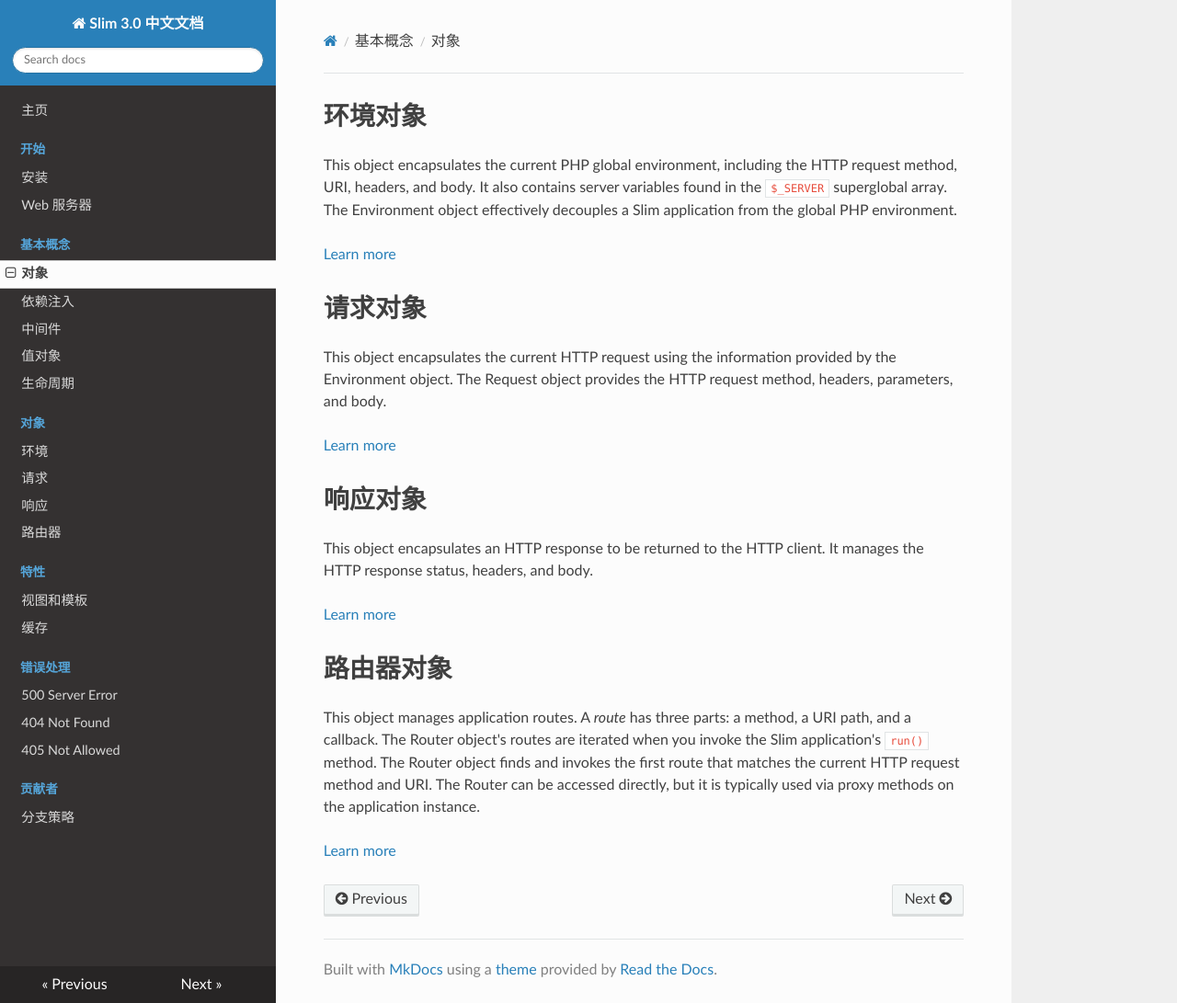
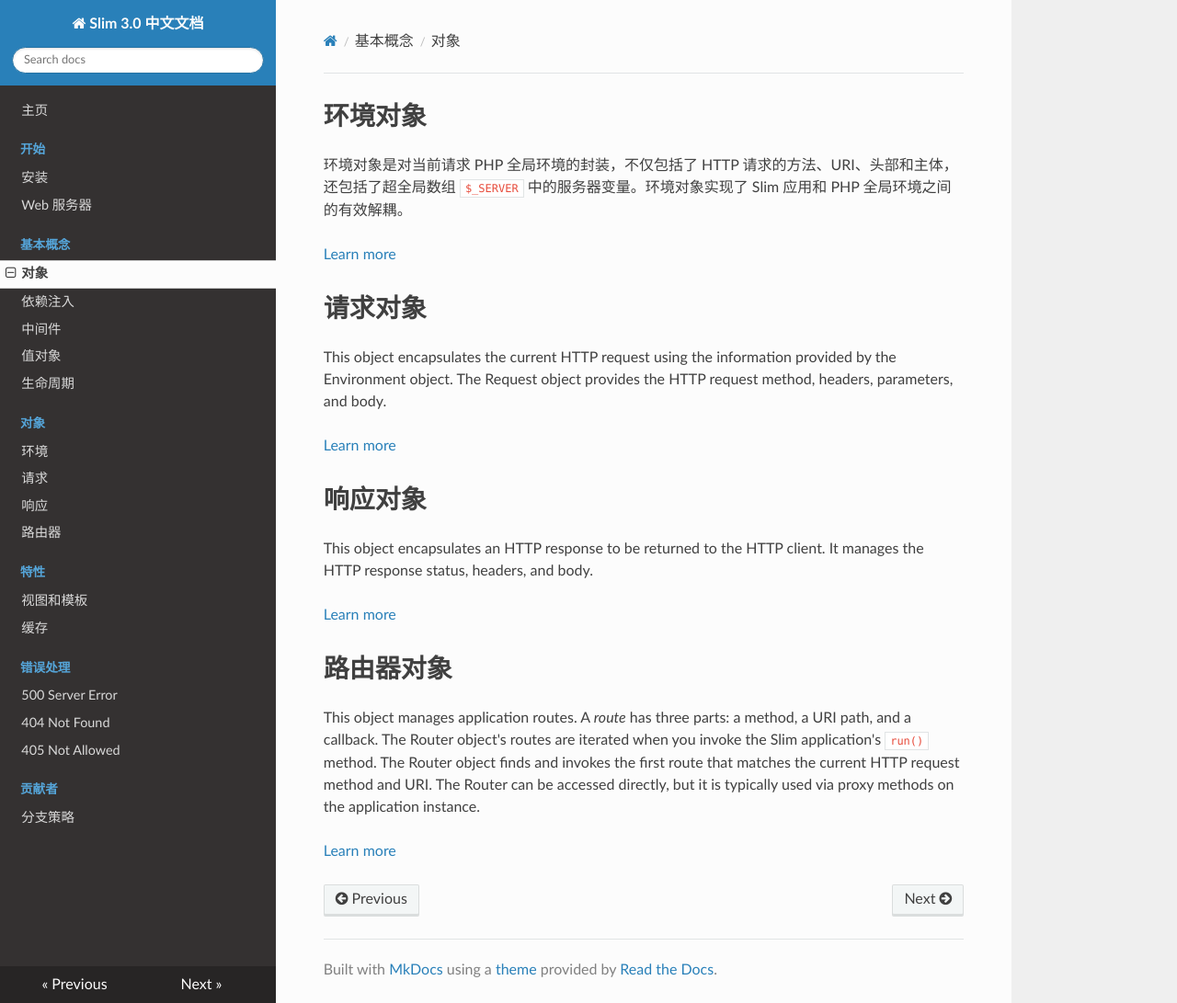
Before and after one commit to zither/slim-chinese-documentation, an MkDocs documentation site: the page built from docs/concepts/objects.md, in a window 1280 px wide and 1091 px high. Shown: the whole window at 92% size. Built offline with MkDocs 1.6.1, drawn with Linux system fonts in a browser that asks for light colours; nearby versions of some CDN libraries; old or Windows-style settings are respelled for this version of MkDocs.

Commit message:
修正 concepts/objects 链接错误

```diff
--- a/docs/concepts/objects.md
+++ b/docs/concepts/objects.md
@@ -1,23 +1,23 @@
 # 环境对象
 
-This object encapsulates the current PHP global environment, including the HTTP request method, URI, headers, and body. It also contains server variables found in the `$_SERVER` superglobal array. The Environment object effectively decouples a Slim application from the global PHP environment.
+环境对象是对当前请求 PHP 全局环境的封装，不仅包括了 HTTP 请求的方法、URI、头部和主体，还包括了超全局数组 `$_SERVER` 中的服务器变量。环境对象实现了 Slim 应用和 PHP 全局环境之间的有效解耦。
 
-[Learn more](environment)
+[Learn more](/objects/environment)
 
 # 请求对象
 
 This object encapsulates the current HTTP request using the information provided by the Environment object. The Request object provides the HTTP request method, headers, parameters, and body.
 
-[Learn more](request)
+[Learn more](/objects/request)
 
 # 响应对象
 
 This object encapsulates an HTTP response to be returned to the HTTP client. It manages the HTTP response status, headers, and body.
 
-[Learn more](response)
+[Learn more](/objects/response)
 
 # 路由器对象
 
 This object manages application routes. A _route_ has three parts: a method, a URI path, and a callback. The Router object's routes are iterated when you invoke the Slim application's `run()` method. The Router object finds and invokes the first route that matches the current HTTP request method and URI. The Router can be accessed directly, but it is typically used via proxy methods on the application instance.
 
-[Learn more](router)
+[Learn more](/objects/router)
```
